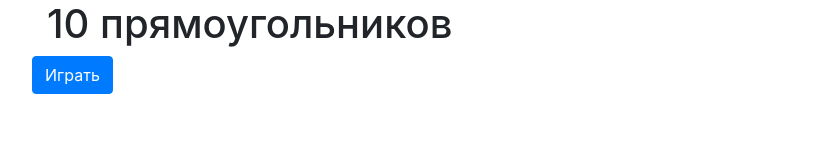
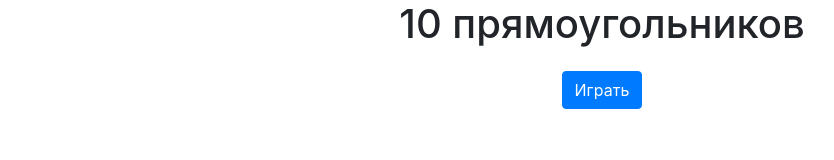
Before and after one commit to marfikus/skillfactory-pws-practic-a6-14, a plain HTML site: page index.html in a window 1280 px wide. Shown: the whole page, without its empty margins (38-872 px from the left). Drawn offline with Linux system fonts and the light colour scheme.

Commit message:
Add align center for elements

```diff
--- a/css/game.css
+++ b/css/game.css
@@ -1,3 +1,8 @@
+.main-heading {
+	text-align: center;
+	word-break: break-word;
+}
+
 .game-field {
   background-color: orange;
   /*min-height: 10vh;*/
@@ -17,3 +22,17 @@
 .miss {
   background-color: red;
 }
+
+#win-message h2 {
+	text-align: center;
+	word-break: break-word;
+}
+
+.button-start-wrapper {
+	display: flex;
+	justify-content: center;
+}
+
+#button-start {
+	margin-top: 15px;
+}
--- a/index.html
+++ b/index.html
@@ -1,4 +1,4 @@
-<!doctype html>
+<!DOCTYPE html>
 <html lang="ru">
   <head>
     <meta charset="utf-8">
@@ -9,12 +9,15 @@
 
     <title>PWS A6 HW</title>
 
-
   </head>
   <body>
 
     <div class="container">
-      <h1>10 прямоугольников</h1>
+      <div class="row">
+        <div class="col">
+          <h1 class="main-heading">10 прямоугольников</h1>
+        </div>
+      </div>
       <div class="row game-row d-none">
         <div class="col game-field align-text-bottom" id="slot-11"></div>
         <div class="col game-field align-text-bottom" id="slot-12"></div>
@@ -64,12 +67,18 @@
         <div class="col game-field align-text-bottom" id="slot-66"></div>
       </div>
 
-      <div id="win-message" class="d-none">
-        <h2>Вы нашли 10 зелёных прямоугольников за <span id="total-time-played"></span> секунд</h2>
-        <h2>Количество промахов: <span id="misses"></span></h2>
+      <div class="row">
+        <div class="col">
+          <div id="win-message" class="d-none">
+            <h2>Вы нашли 10 зелёных прямоугольников за <span id="total-time-played"></span> секунд</h2>
+            <h2>Количество промахов: <span id="misses"></span></h2>
+          </div>
+        </div>
       </div>
       <div class="row">
-        <button id="button-start" class="btn btn-primary">Играть</button>
+        <div class="col button-start-wrapper">
+          <button id="button-start" class="btn btn-primary">Играть</button>
+        </div>
       </div>
     </div>
 
```
